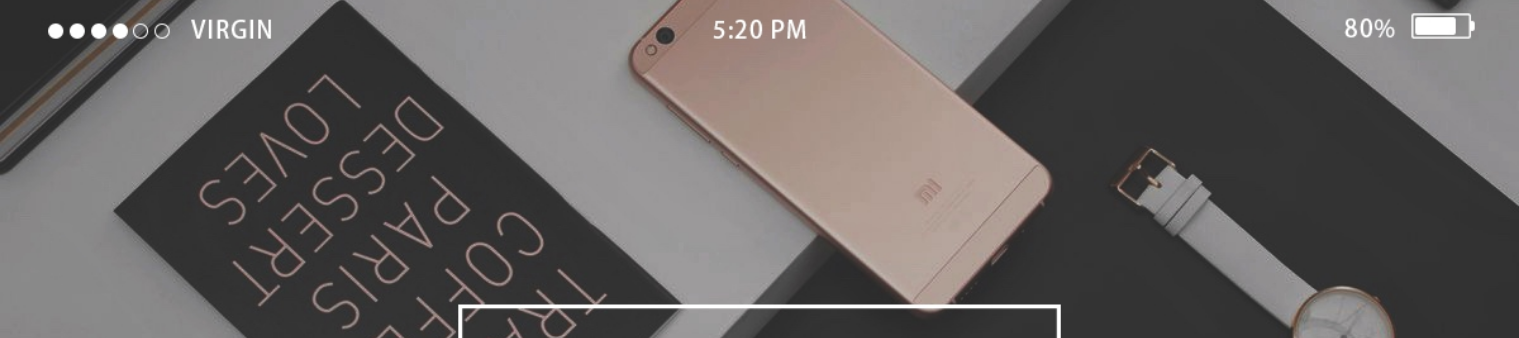
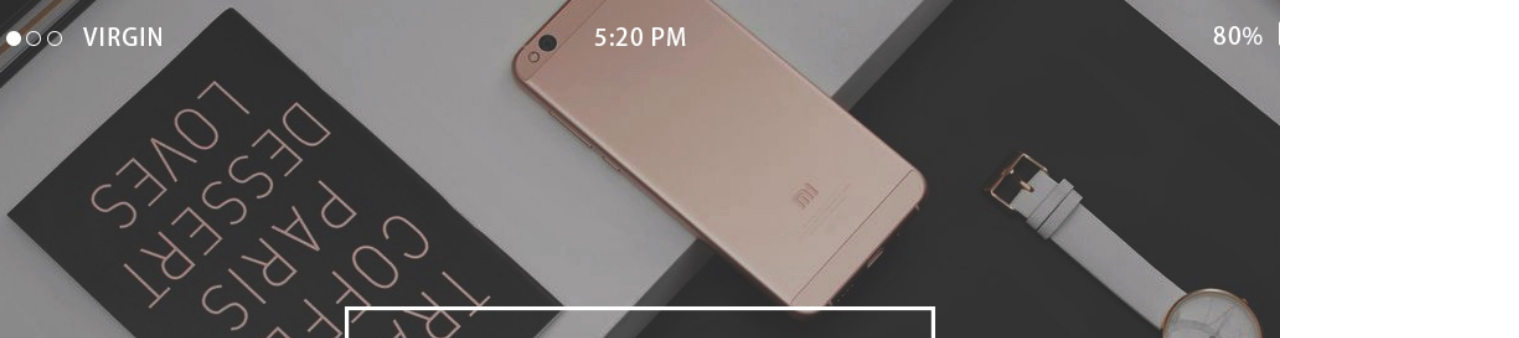
Before and after one commit to silverzoey/silverzoey.github.io, a plain HTML site: page index.html in a window 1280 px wide. Shown: the top 338 px of the page, 1519 px wide, since content can reach past the window. Drawn offline with Linux system fonts and the light colour scheme; a web font is replaced by a local one.

Commit message:
edit background,jpg width

```diff
--- a/index.html
+++ b/index.html
@@ -183,8 +183,8 @@
         #background {
             margin: 0 auto;
             height: 800px;
-            width: 1519px;
-            /* width: 100%; */
+            /* width: 1519px; */
+            width: 100%;
             background: url("IMG_17822.jpg") no-repeat;
             background-size: cover;
             background-position: center center;
```
